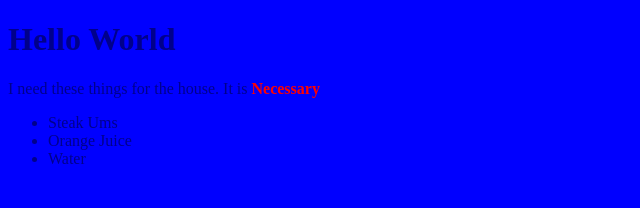
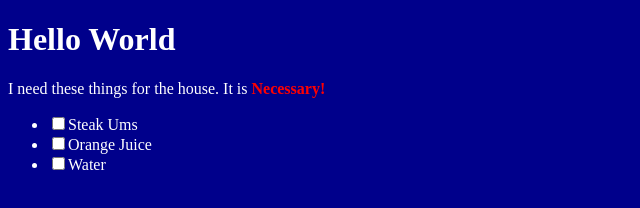
Before and after one commit to MusicalProf/coolNess, a plain HTML site: page index.html in a window 1280 px wide. Shown: the whole page, without its empty margins (0-640 px from the left). Drawn offline with Linux system fonts and the light colour scheme.

Commit message:
Getting better

```diff
--- a/External.css
+++ b/External.css
@@ -3,6 +3,6 @@ strong{
 }
 
 body{
-  background-color: blue;
-  color: darkblue;
+  background-color: darkblue;
+  color: white;
 }
--- a/index.html
+++ b/index.html
@@ -8,12 +8,12 @@
   <body>
     <h1>Hello World</h1>
     <p>
-      I need these things for the house. It is <strong >Necessary</strong>
+      I need these things for the house. It is <strong >Necessary!</strong>
     </p>
     <ul>
-      <li>Steak Ums</li>
-      <li>Orange Juice</li>
-      <li>Water</li>
+      <li><input id="Steak Ums" type="checkbox"/>Steak Ums</li>
+      <li><input id="Orange Juice" type ="checkbox"/>Orange Juice</li>
+      <li><input type="checkbox" id="Water"/>Water</li>
     </ul>
 
   </body>
```
